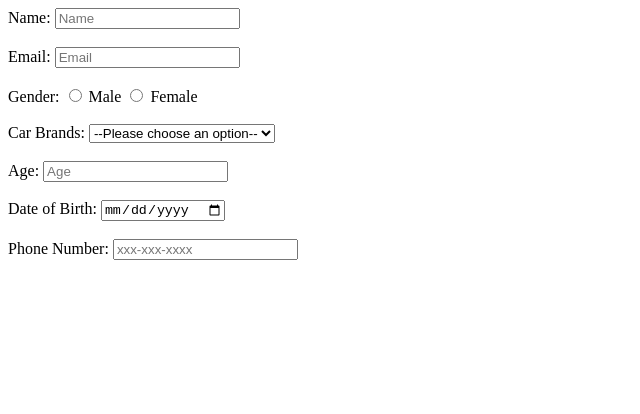
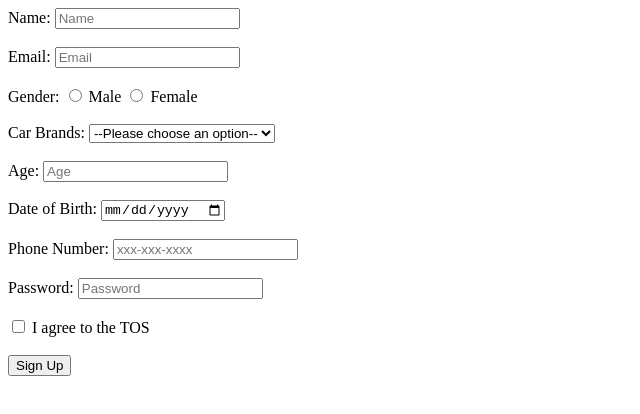
Before and after one commit to acciojob/signup-form-car-swayamrajora, a website: page main.html in a window 1280 px wide. Shown: the whole page, without its empty margins (0-640 px from the left). Drawn offline with Linux system fonts and the light colour scheme.

Commit message:
created a submission

```diff
--- a/main.html
+++ b/main.html
@@ -16,6 +16,7 @@
     <input type="email" id="email" name="email" placeholder="Email" required>
     <br><br>
 
+    <!-- Gender -->
     <label>Gender:</label>
     <input type="radio" id="gender_m" name="gender" value="male" required>
     <label for="gender_m">Male</label>
@@ -23,6 +24,7 @@
     <label for="gender_f">Female</label>
     <br><br>
 
+    <!-- Car Brands -->
     <label for="cars">Car Brands:</label>
     <select id="cars" name="cars" required>
       <option value="">--Please choose an option--</option>
@@ -33,10 +35,12 @@
     </select>
     <br><br>
 
+    <!-- Age -->
     <label for="age">Age:</label>
     <input type="number" id="age" name="age" placeholder="Age" required>
     <br><br>
 
+    <!-- DOB -->
     <label for="dob">Date of Birth:</label>
     <input type="date" id="dob" name="dob" required>
     <br><br>
@@ -47,4 +51,17 @@
     <br><br>
 
     <!-- Password -->
-    <label
+    <label for="password">Password:</label>
+    <input type="password" id="password" name="password" placeholder="Password" required>
+    <br><br>
+
+    <!-- TOS Checkbox -->
+    <input type="checkbox" id="tos" name="tos" required>
+    <label for="tos">I agree to the TOS</label>
+    <br><br>
+
+    <!-- Submit Button -->
+    <button type="submit">Sign Up</button>
+  </form>
+</body>
+</html>
```
